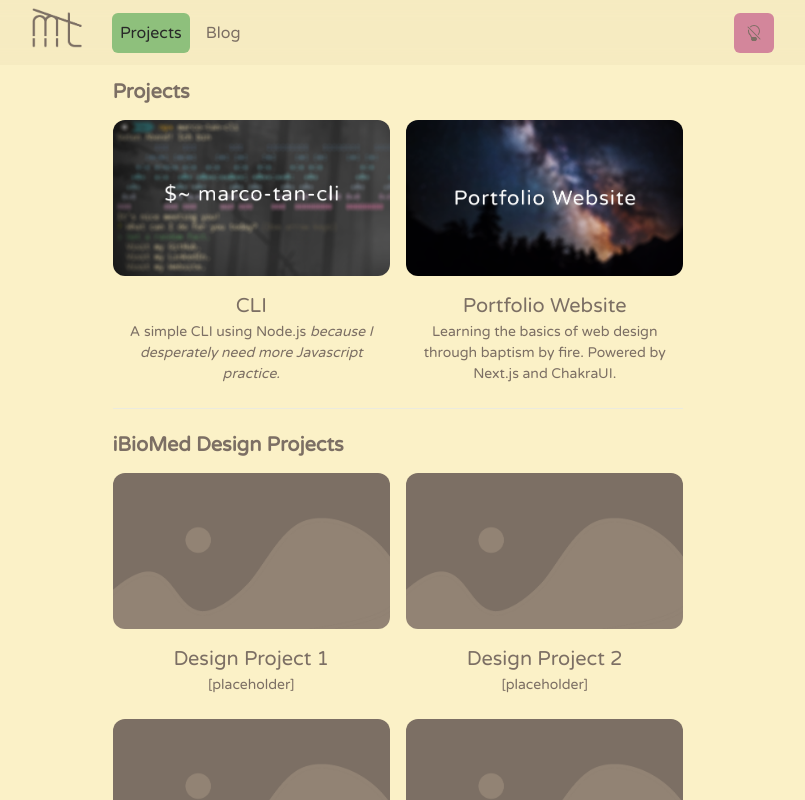
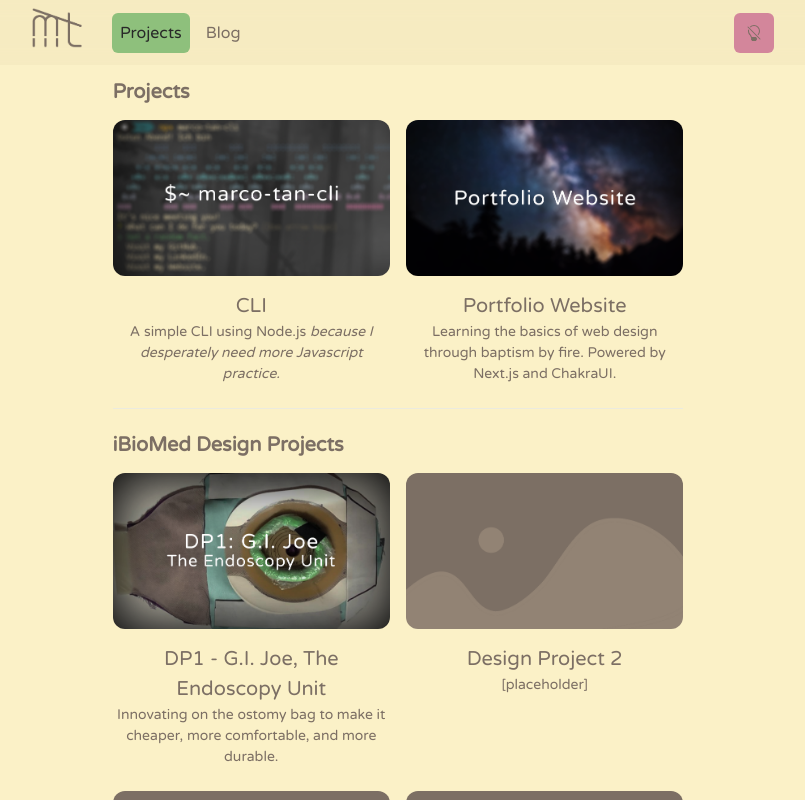
Before and after one commit to IonicArgon/web-v2, a Next.js app: page /projects in a window 1280 px wide. Shown: the top 800 px of the page, without its empty margins (242-1047 px from the left). Built offline with nearby package versions, Linux system fonts and the light colour scheme.

Commit message:
last changes for the nite

```diff
--- a/src/pages/projects.js
+++ b/src/pages/projects.js
@@ -9,6 +9,7 @@ import thumbChangeUp from "../../public/images/projects/thumbs/thumbChangeUp.png
 import thumbCLI from "../../public/images/projects/thumbs/thumbCLI.png";
 import thumbWebsite from "../../public/images/projects/thumbs/thumbWebsite.png";
 import thumbTippingPoint from "../../public/images/projects/thumbs/thumbTippingPoint.png";
+import thumbDP1 from "../../public/images/projects/thumbs/thumbDP1.png";
 
 const Projects = () => {
   return (
@@ -42,11 +43,11 @@ const Projects = () => {
           <SimpleGrid columns={[1, 1, 2]} spacing={4}>
             <ProjectGridItem
               id="dp1"
-              title="Design Project 1"
-              thumbnail={placeholder}
+              title="DP1 - G.I. Joe, The Endoscopy Unit"
+              thumbnail={thumbDP1}
             >
               {" "}
-              [placeholder]
+              Innovating on the ostomy bag to make it cheaper, more comfortable, and more durable.
             </ProjectGridItem>
             <ProjectGridItem
               id="dp2"
```
Also changed, not shown: public/images/projects/thumbs/thumbDP1.png (added).
